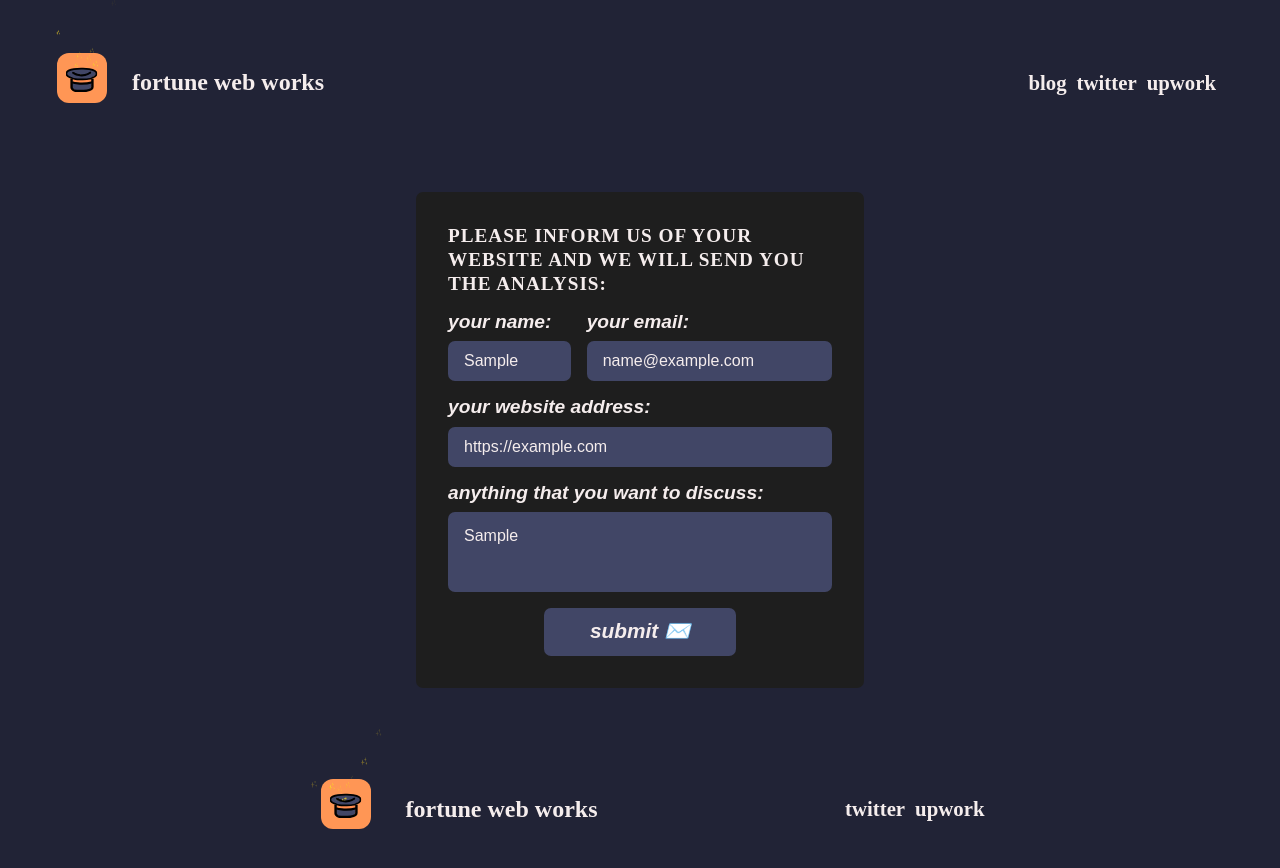
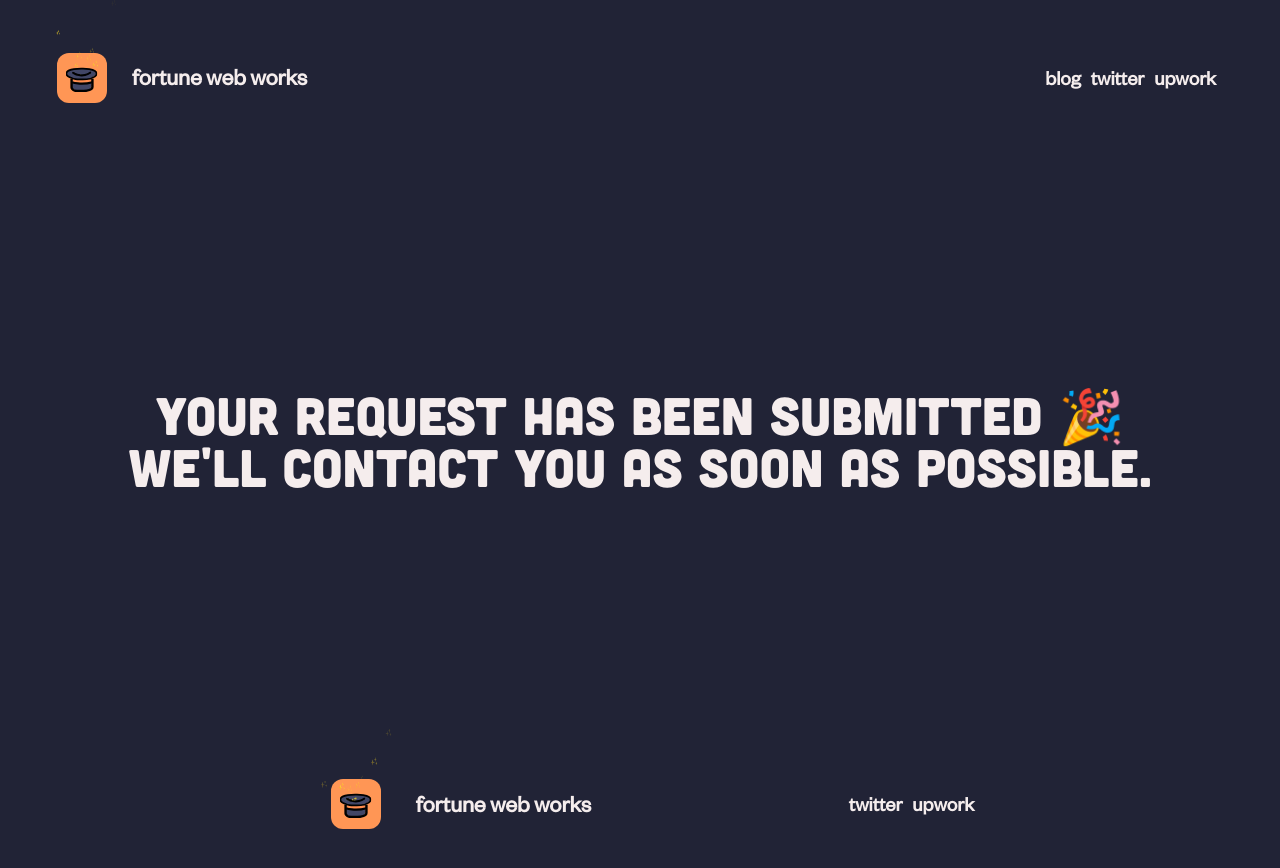
Before and after one commit to FortuneWebWorks/Fortune-NextJs, a Next.js app: page /form in a window 1280 px wide. Both pictures are taken after typing "Sample", "name@example.com", "https://example.com", "Sample" into the empty fields and a click on the button "submit ✉️". Shown: the top 868 px of the page. Built offline with nearby package versions, Linux system fonts and the light colour scheme; no server answers.

Commit message:
:zap: section two text and browsers gets closer form validation activate and final message after submit added section four text orange color added and line break added

```diff
--- a/components/BrowserAnimation.js
+++ b/components/BrowserAnimation.js
@@ -7,7 +7,6 @@ function BrowserAnimation() {
   const loadingImg = useRef();
   let browsers = [];
   let animate = null;
-  console.log(canvas.current);
 
   useEffect(() => {
     c.current = canvas.current.getContext('2d');
@@ -27,7 +26,6 @@ function BrowserAnimation() {
     }
 
     const onResize = () => {
-      console.log(canvas.current);
       c.current.clearRect(0, 0, canvas.current.width, canvas.current.height);
       if (innerWidth < 720) {
         canvas.current.width = innerWidth / 1.2;
--- a/components/TecsAnimation.js
+++ b/components/TecsAnimation.js
@@ -141,7 +141,10 @@ function TecsAnimation() {
     <section className={style.section3}>
       <canvas id="tecs" ref={canvas}></canvas>
       <div className={style.section3_text}>
-        <p id="text">It isn’t sorcery. It’s good web design.</p>
+        <p id="text">
+          It isn’t <span style={{ color: 'coral' }}>sorcery</span>.<br /> It’s
+          good web design.
+        </p>
       </div>
     </section>
   );
--- a/pages/form.js
+++ b/pages/form.js
@@ -1,16 +1,9 @@
-import Image from 'next/image';
 import { useRef } from 'react';
-import Router from 'next/router';
 import styles from '@/styles/Form.module.scss';
-import headStyle from '@/styles/Header.module.scss';
 import Layout from '@/components/Layout';
 
 function Form() {
   const form = useRef();
-
-  const imageClick = () => {
-    Router.push('/');
-  };
 
   const onSubmit = (e) => {
     e.preventDefault();
@@ -49,9 +42,11 @@ function Form() {
     `);
 
     if (validation) {
-      fetch(
-        `https://api.telegram.org/bot${process.env.TELEGRAM_BOT_TOKEN}/sendMessage?chat_id=761026981&text=${sendigFormat}&parse_mode=HTML`
-      );
+      // fetch(
+      //   `https://api.telegram.org/bot${process.env.TELEGRAM_BOT_TOKEN}/sendMessage?chat_id=511697401&text=${sendigFormat}&parse_mode=HTML`
+      // );
+
+      document.getElementById('form').classList.add(styles.done);
     }
   };
 
@@ -59,52 +54,31 @@ function Form() {
 
   return (
     <Layout>
-      {/* <header
-        className={headStyle.header}
-        style={{ justifyContent: 'center', height: '5rem', padding: '16px' }}
-      >
-        <div className={headStyle.head_content_1}>
-          <div className={headStyle.logo}>
-            <Image
-              src="http://localhost:3000/favicon.jpg"
-              alt="logo"
-              objectFit="cover"
-              width="100"
-              height="100"
-              onClick={imageClick}
-            />
-          </div>
-        </div>
-      </header> */}
-
       <main>
-        <div className={styles.form}>
+        <div className={styles.form} id="form">
           <form id="form" onSubmit={onSubmit} ref={form} onChange={onChange}>
-            <h2>
-              PLEASE INFORM US OF YOUR WEBSITE AND WE WILL SEND YOU THE
-              ANALYSIS:
-            </h2>
+            <h2>Request a free consultation session and website analysis</h2>
 
             <div className={styles.info}>
               <div>
-                <label htmlFor="name">your name:</label>
+                <label htmlFor="name">name:</label>
                 <input type="text" name="name" id="name" />
               </div>
 
               <div>
-                <label htmlFor="email">your email:</label>
+                <label htmlFor="email">email:</label>
                 <input type="email" name="email" id="email" />
               </div>
             </div>
 
             <div>
-              <label htmlFor="website">your website address:</label>
+              <label htmlFor="website">website url/link for analysis:</label>
               <input type="url" name="website" id="website" />
             </div>
 
             <div>
               <label htmlFor="discuss">
-                anything that you want to discuss:
+                anything else you wish to discuss and comments:
               </label>
               <textarea
                 id="discuss"
@@ -115,6 +89,13 @@ function Form() {
 
             <button className={styles.submit}>submit ✉️</button>
           </form>
+
+          <div className={styles.final_message}>
+            <p>
+              your request has been submitted 🎉 <br /> we&apos;ll contact you
+              as soon as possible.
+            </p>
+          </div>
         </div>
       </main>
     </Layout>
--- a/styles/Blog.module.scss
+++ b/styles/Blog.module.scss
@@ -50,6 +50,7 @@
 
   .blog_post_comment {
     font-size: 1.3rem;
+    font-family: Cubano;
   }
 
   .point_circle {
--- a/styles/Form.module.scss
+++ b/styles/Form.module.scss
@@ -1,6 +1,12 @@
 @use './Variables' as *;
 
+@font-face {
+  font-family: Cubano;
+  src: url('../fonts/Cubano-Font-Family/Cubano.ttf');
+}
+
 .form {
+  position: relative;
   width: 100%;
   height: 100%;
   min-height: 36rem;
@@ -28,6 +34,9 @@
     border-radius: 7px;
     padding: 2rem;
     background-color: $gray2nd;
+    transform: scale(1);
+    transition: all 0.2s ease-in;
+    z-index: 3;
   }
 
   form div {
@@ -124,4 +133,39 @@
     background-color: rgb(0, 106, 255);
     color: #fff;
   }
+
+  .final_message {
+    position: absolute;
+    top: 0;
+    left: 0;
+    width: 100%;
+    height: 100%;
+    display: flex;
+    justify-content: center;
+    align-items: center;
+    opacity: 0;
+    transition: all 0.3s 0.5s ease-in;
+
+    p {
+      font-family: Cubano;
+      text-align: center;
+      font-size: 3rem;
+      transform: scale(1);
+      transition: all 0.3s 0.5s ease-in;
+    }
+  }
 }
+
+.form.done {
+  form {
+    transform: scale(0.5);
+    opacity: 0;
+  }
+  .final_message {
+    opacity: 1;
+
+    p {
+      transform: scale(1.1);
+    }
+  }
+}
--- a/styles/Header.module.scss
+++ b/styles/Header.module.scss
@@ -1,3 +1,8 @@
+@font-face {
+  font-family: Founders_Grotesk;
+  src: url('../fonts/Founders_Grotesk/FoundersGrotesk-Regular.otf');
+}
+
 .header {
   width: 100%;
   height: 9.5rem;
@@ -6,10 +11,10 @@
   align-items: center;
   padding: 3rem;
   padding-left: 2rem;
-  font-family: Founders_Grotesk;
+  font-family: Founders_Grotesk !important;
 
   & * {
-    font-family: inherit !important;
+    font-family: Founders_Grotesk;
   }
 
   .head_content_1,
--- a/styles/Section1.module.scss
+++ b/styles/Section1.module.scss
@@ -1,5 +1,9 @@
 @use './Variables' as *;
-@use './Fonts.scss' as *;
+
+@font-face {
+  font-family: Cubano;
+  src: url('../fonts/Cubano-Font-Family/Cubano.ttf');
+}
 
 .section1 {
   width: 100%;
--- a/styles/Section2.module.scss
+++ b/styles/Section2.module.scss
@@ -1,4 +1,9 @@
 @use './Variables' as *;
+
+@font-face {
+  font-family: Cubano;
+  src: url('../fonts/Cubano-Font-Family/Cubano.ttf');
+}
 
 .section2 {
   position: relative;
@@ -52,6 +57,7 @@
     flex: 1;
     font-size: 3rem;
     text-align: center;
+    transform: translateY(7rem);
   }
 
   .section2_icnon {
--- a/styles/Section3.module.scss
+++ b/styles/Section3.module.scss
@@ -1,3 +1,8 @@
+@font-face {
+  font-family: Cubano;
+  src: url('../fonts/Cubano-Font-Family/Cubano.ttf');
+}
+
 .section3 {
   width: 100%;
   height: 100vh;
```
Also changed, not shown: components/Youtube.js (+8 -2 lines), styles/Section4.module.scss (+10 -0 lines).
